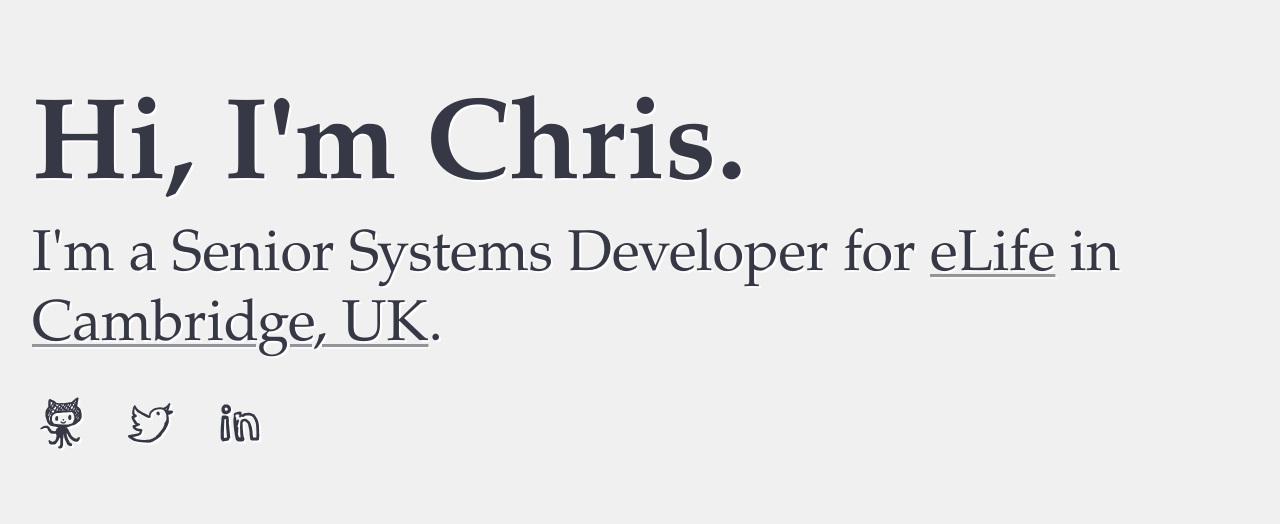
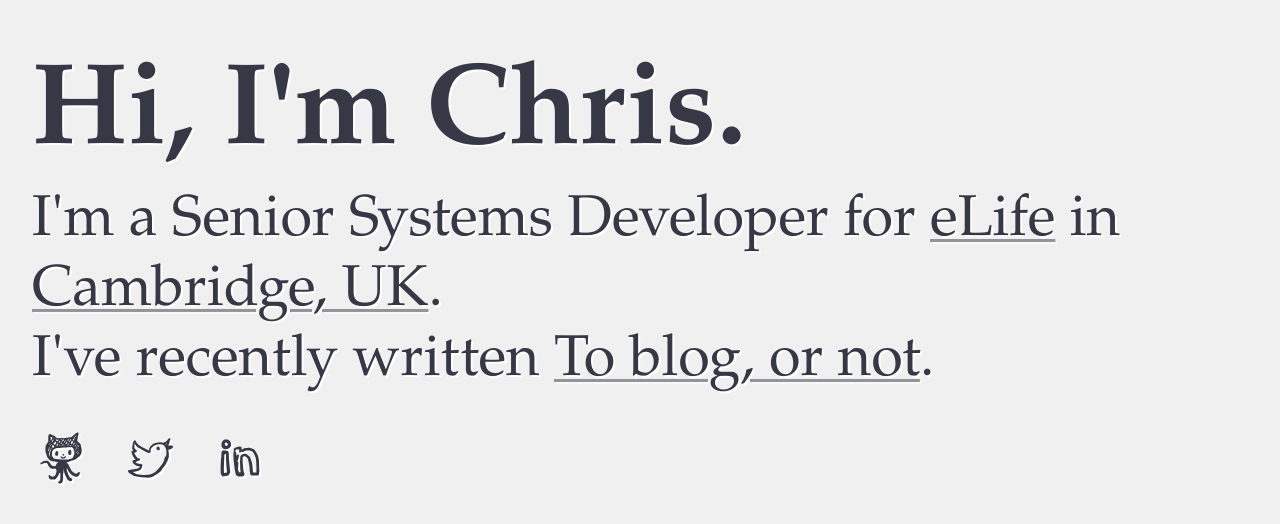
Before and after one commit to thewilkybarkid/thewilkybarkid.dev, a website built with Parcel: page index.html in a window 1280 px wide. Shown: the part 132-656 px from the top of the page. Built offline with nearby package versions, Linux system fonts and the light colour scheme; a small style sheet from the web is missing.

Commit message:
feat: add link to 'To blog, or not'
Puts a link on the homepage to the post.

```diff
--- a/index.html
+++ b/index.html
@@ -10,6 +10,8 @@
 
   <p>I'm a Senior Systems Developer for <a href="https://elifesciences.org">eLife</a> in <a href=
   "https://en.wikipedia.org/wiki/Cambridge">Cambridge, UK</a>.
+
+  <p>I've recently written <a href="to-blog-or-not.html">To blog, or not</a>.
 
   <ul class="accounts" aria-label="My profiles elsewhere">
     <li>
```
